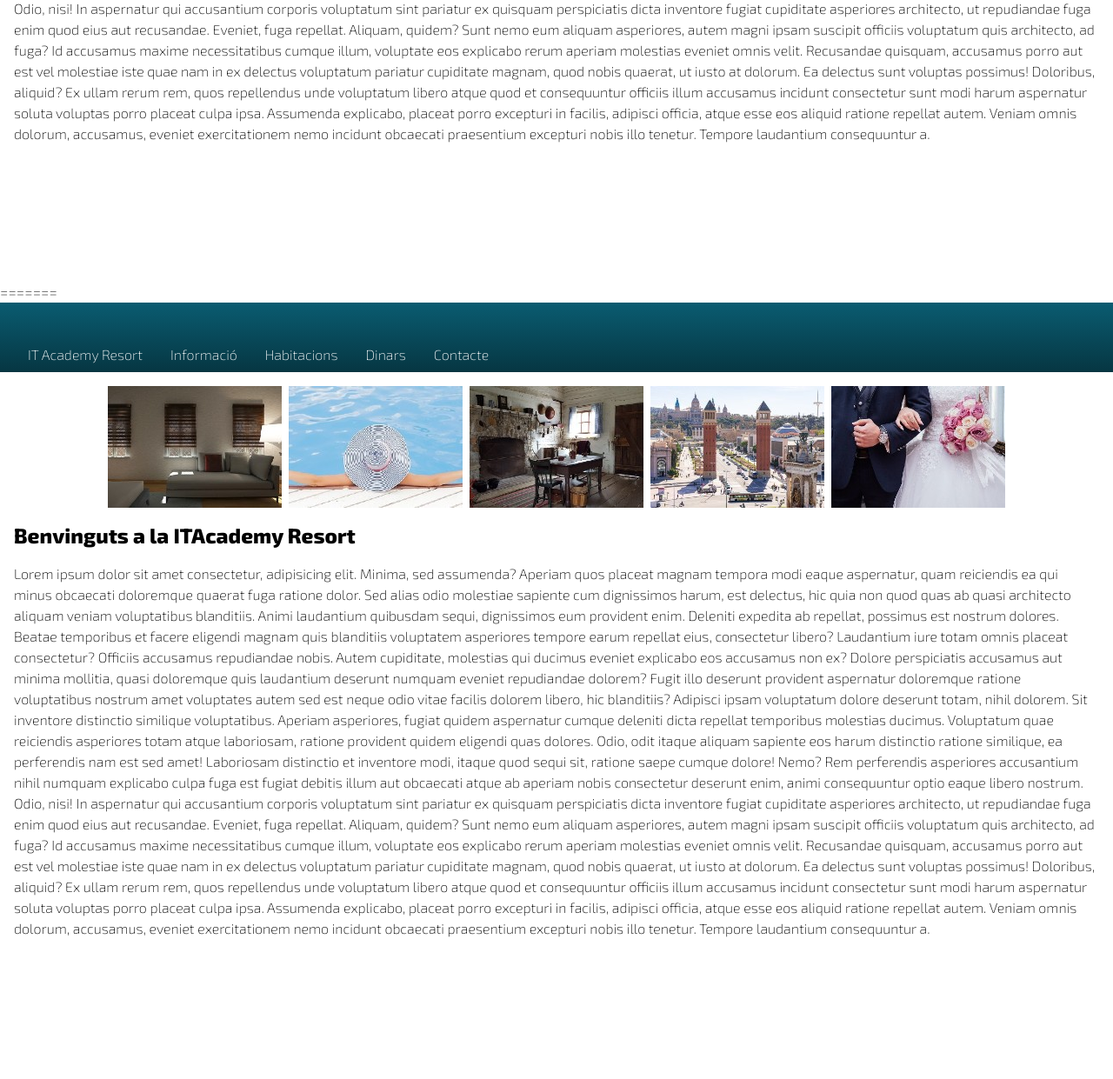
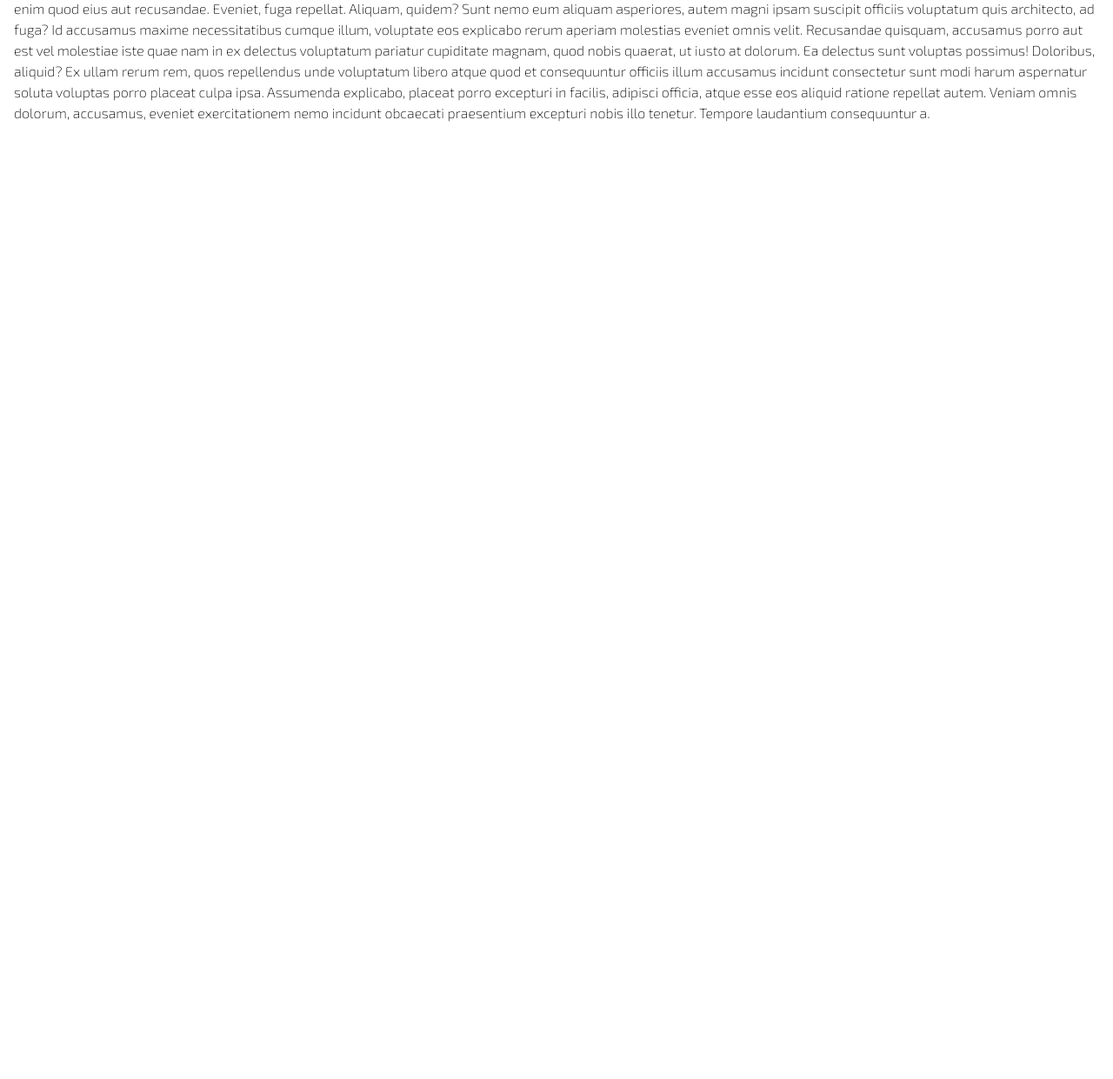
Before and after one commit to nooors/MO5_01, a plain HTML site: page index.html in a window 1280 px wide. Shown: the part 590-1831 px from the top of the page at 87% size. After the commit the page ends 890 px from the top, so only its background shows below. Drawn offline with Linux system fonts and the light colour scheme.

Commit message:
I still dunno what im doing

```diff
--- a/index.html
+++ b/index.html
@@ -1,6 +1,5 @@
 <!DOCTYPE html>
 <html lang="en">
-<<<<<<< HEAD
 
 <head>
     <meta charset="UTF-8">
@@ -90,63 +89,3 @@
 </body>
 
 </html>
-=======
-<head>
-    <meta charset="UTF-8">
-    <title>IT Academy Resort</title>
-    <link href="css/styles.css" rel="stylesheet">
-</head>
-<body>
-    <div id="main-wrapper">
-        <header>
-            <nav>
-                <ul>
-                    <li><a href="index.html">IT Academy Resort</a></li>
-                    <li><a href="info.html">Informació</a></li>
-                    <li><a href="rooms.html">Habitacions</a></li>
-                    <li><a href="dining.html">Dinars</a></li>
-                    <li><a href="contact.html">Contacte</a></li>
-                </ul>
-            </nav>
-        </header>
-        <main>
-            <article class="content">
-                <div class="gallery">
-                    <img src="assets/index/intro_room.jpg" alt="Consulta les habitacions">
-                    <img src="assets/index/intro_pool.jpg" alt="Consulta la piscina">
-                    <img src="assets/index/intro_dining.jpg" alt="Consulta els dinars">
-                    <img src="assets/index/intro_attractions.jpg" alt="Consulta espectacles">
-                    <img class="hidesm" src="assets/index/intro_wedding.jpg" alt="Casaments">
-                </div>
-                <h1>Benvinguts a la ITAcademy Resort</h1>
-                <p>Lorem ipsum dolor sit amet consectetur, adipisicing elit. Minima, sed assumenda? Aperiam quos placeat magnam tempora modi eaque aspernatur, quam reiciendis ea qui minus obcaecati doloremque quaerat fuga ratione dolor.
-                Sed alias odio molestiae sapiente cum dignissimos harum, est delectus, hic quia non quod quas ab quasi architecto aliquam veniam voluptatibus blanditiis. Animi laudantium quibusdam sequi, dignissimos eum provident enim.
-                Deleniti expedita ab repellat, possimus est nostrum dolores. Beatae temporibus et facere eligendi magnam quis blanditiis voluptatem asperiores tempore earum repellat eius, consectetur libero? Laudantium iure totam omnis placeat consectetur?
-                Officiis accusamus repudiandae nobis. Autem cupiditate, molestias qui ducimus eveniet explicabo eos accusamus non ex? Dolore perspiciatis accusamus aut minima mollitia, quasi doloremque quis laudantium deserunt numquam eveniet repudiandae dolorem?
-                Fugit illo deserunt provident aspernatur doloremque ratione voluptatibus nostrum amet voluptates autem sed est neque odio vitae facilis dolorem libero, hic blanditiis? Adipisci ipsam voluptatum dolore deserunt totam, nihil dolorem.
-                Sit inventore distinctio similique voluptatibus. Aperiam asperiores, fugiat quidem aspernatur cumque deleniti dicta repellat temporibus molestias ducimus. Voluptatum quae reiciendis asperiores totam atque laboriosam, ratione provident quidem eligendi quas dolores.
-                Odio, odit itaque aliquam sapiente eos harum distinctio ratione similique, ea perferendis nam est sed amet! Laboriosam distinctio et inventore modi, itaque quod sequi sit, ratione saepe cumque dolore! Nemo?
-                Rem perferendis asperiores accusantium nihil numquam explicabo culpa fuga est fugiat debitis illum aut obcaecati atque ab aperiam nobis consectetur deserunt enim, animi consequuntur optio eaque libero nostrum. Odio, nisi!
-                In aspernatur qui accusantium corporis voluptatum sint pariatur ex quisquam perspiciatis dicta inventore fugiat cupiditate asperiores architecto, ut repudiandae fuga enim quod eius aut recusandae. Eveniet, fuga repellat. Aliquam, quidem?
-                Sunt nemo eum aliquam asperiores, autem magni ipsam suscipit officiis voluptatum quis architecto, ad fuga? Id accusamus maxime necessitatibus cumque illum, voluptate eos explicabo rerum aperiam molestias eveniet omnis velit.
-                Recusandae quisquam, accusamus porro aut est vel molestiae iste quae nam in ex delectus voluptatum pariatur cupiditate magnam, quod nobis quaerat, ut iusto at dolorum. Ea delectus sunt voluptas possimus!
-                Doloribus, aliquid? Ex ullam rerum rem, quos repellendus unde voluptatum libero atque quod et consequuntur officiis illum accusamus incidunt consectetur sunt modi harum aspernatur soluta voluptas porro placeat culpa ipsa.
-                Assumenda explicabo, placeat porro excepturi in facilis, adipisci officia, atque esse eos aliquid ratione repellat autem. Veniam omnis dolorum, accusamus, eveniet exercitationem nemo incidunt obcaecati praesentium excepturi nobis illo tenetur.
-                Tempore laudantium consequuntur a</a>.</p>
-            </article>
-        </main>
-
-        <footer class="scene">
-            <div id="socialmedia">
-                <ul class="group">
-                    <li><a href="https://twitter.com"><img class="icon" src="assets/social/twitter.png" alt="icon for twitter"></a></li>
-                    <li><a href="http://www.facebook.com"><img class="icon" src="assets/social/facebook.png" alt="icon for facebook"></a></li>
-                    <li><a href="http://www.youtube.com"><img class="icon" src="assets/social/youtube.png" alt="icon for youtube"></a></li>
-                </ul>
-            </div>
-        </footer>
-    </div>
-    <script src="js/main.js"></script>
-</body>
-</html>
->>>>>>> deploy
```
Also changed, not shown: 1 other file.
